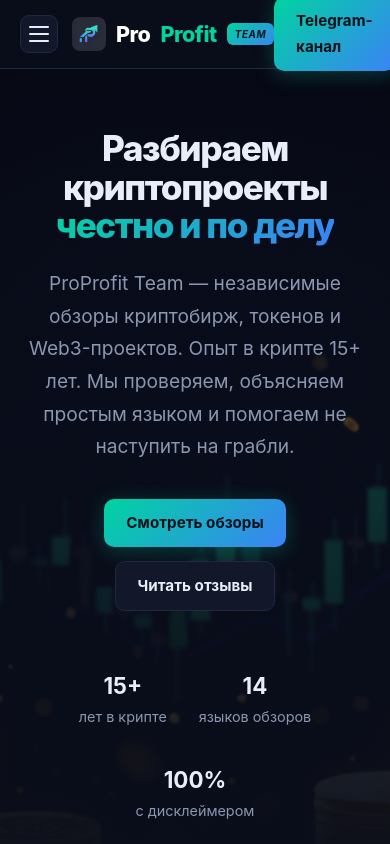
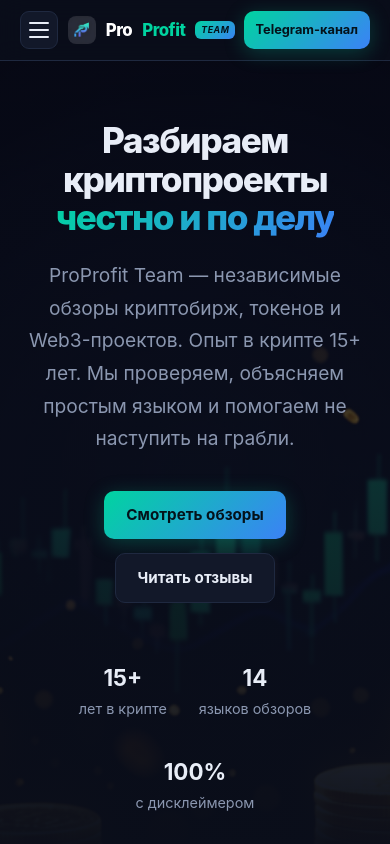
Before and after one commit to Vansub234/proprofit-website, a plain HTML site: page index.html in a window 390 px wide. Shown: the top 844 px of the page. Drawn offline with Linux system fonts and the light colour scheme.

Commit message:
Мобильная шапка: уменьшены логотип и кнопка Telegram, чтобы не вылезала за экран

```diff
--- a/assets/style.css
+++ b/assets/style.css
@@ -338,8 +338,20 @@
 
 @media (max-width: 680px) {
   .nav-links { display: none; }
+  .nav { height: 60px; gap: 10px; }
+  .nav-left { gap: 10px; min-width: 0; flex-shrink: 1; }
+  .logo { font-size: 1.05rem; min-width: 0; }
+  .logo-img { width: 28px; height: 28px; }
+  .logo-badge { font-size: .55rem; padding: 2px 6px; }
+  .site-header .btn-primary {
+    padding: 8px 12px; font-size: .8rem; white-space: nowrap; flex-shrink: 0;
+  }
   .hero { padding: 60px 0 50px; }
   .footer-grid { flex-direction: column; }
   .feed-item { flex-direction: column; }
   .feed-thumb { width: 100%; height: 80px; }
 }
+@media (max-width: 380px) {
+  .logo-badge { display: none; }
+  .site-header .btn-primary { padding: 7px 10px; font-size: .72rem; }
+}
```
